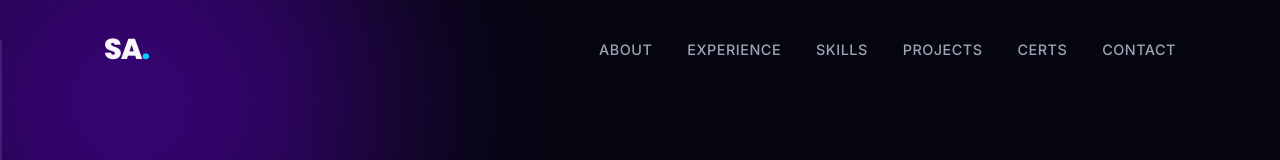
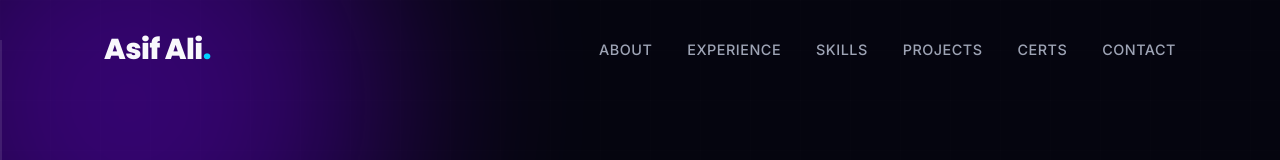
Before and after one commit to Asif0521/portfolio, a plain HTML site: page index.html in a window 1280 px wide. Shown: the top 160 px of the page. Drawn offline with Linux system fonts and the light colour scheme.

Commit message:
Updated navbar logo text and added hover glow effect

```diff
--- a/index.html
+++ b/index.html
@@ -31,7 +31,7 @@
     <!-- Navigation -->
     <nav class="navbar">
         <div class="nav-container">
-            <a href="#home" class="logo">SA<span>.</span></a>
+            <a href="#home" class="logo">Asif Ali<span>.</span></a>
             <ul class="nav-links">
                 <li><a href="#about">About</a></li>
                 <li><a href="#experience">Experience</a></li>
--- a/styles.css
+++ b/styles.css
@@ -256,7 +256,8 @@ ul {
 
 .nav-container { display: flex; justify-content: space-between; align-items: center; max-width: 1200px; margin: 0 auto; padding: 0 5%; }
 
-.logo { font-family: var(--font-heading); font-size: 1.8rem; font-weight: 800; letter-spacing: -1px; }
+.logo { font-family: var(--font-heading); font-size: 1.8rem; font-weight: 800; letter-spacing: -0.5px; }
+.logo:hover { text-shadow: 0 0 20px rgba(0, 212, 255, 0.4); }
 .logo span { color: var(--accent-blue); }
 
 .nav-links { display: flex; gap: 35px; }
```
